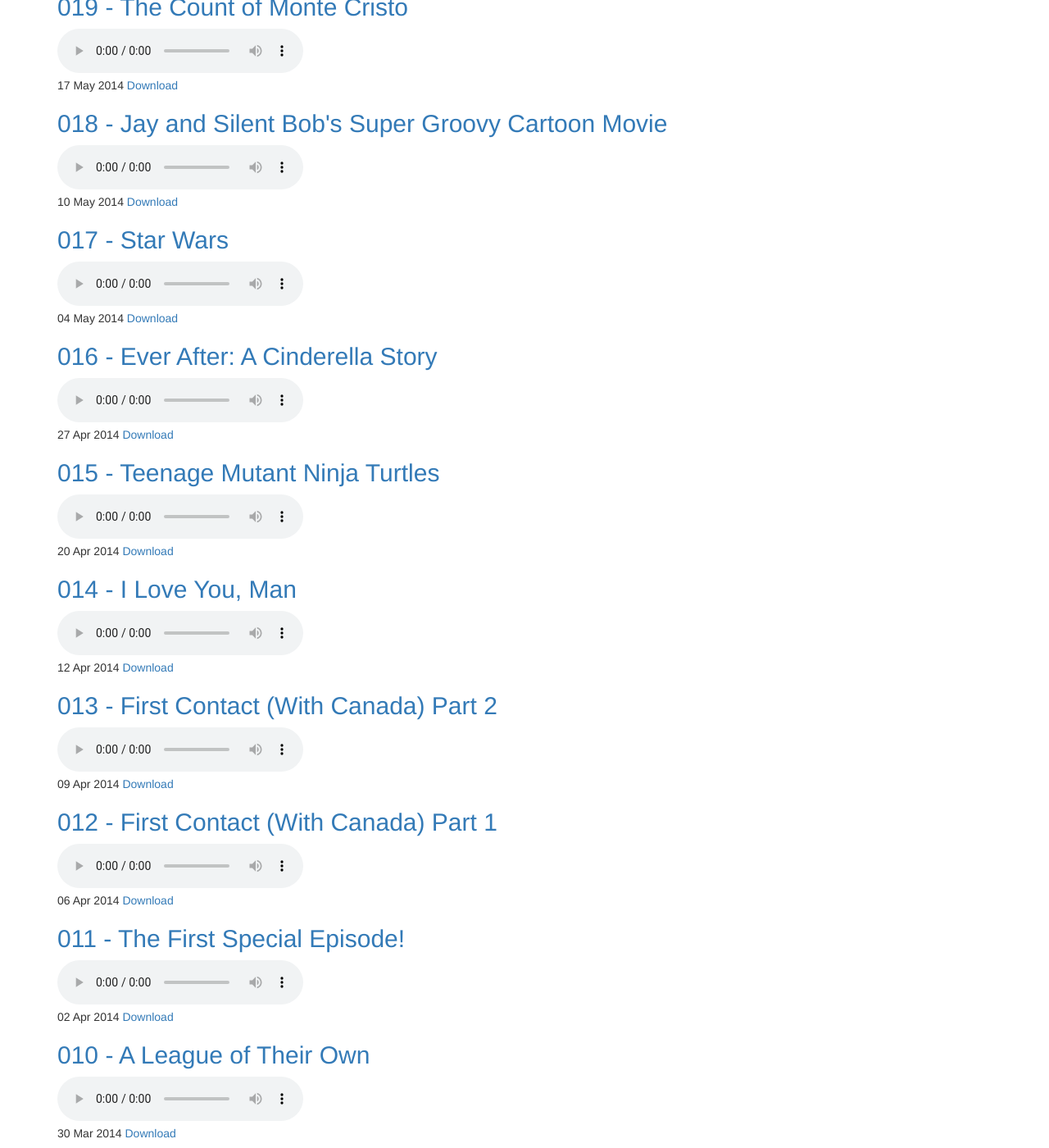
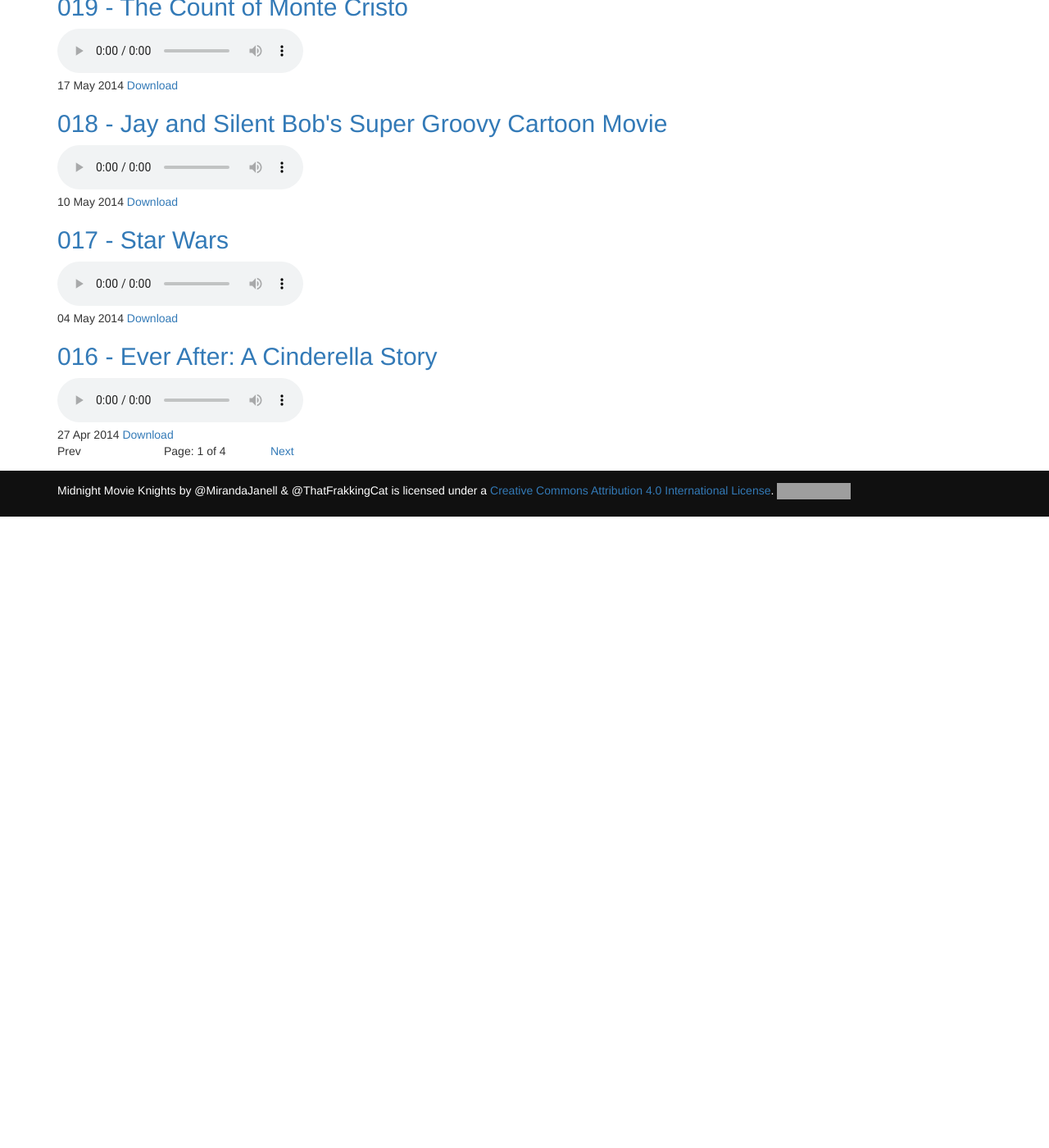
Before and after one commit to MirandaJanell/MidnightMovieKnights, a Jekyll site: the page built from index.html, in a window 1280 px wide and 1400 px high, scrolled down 844 px. Shown: the whole window at 82% size. Built offline with Jekyll 4.4.1, drawn with Linux system fonts in a browser that asks for light colours; nearby versions of some CDN libraries; Markdown is read by kramdown in place of the engine named in the settings; the list of posts is cut into pages by our own code; comment, search, counter and statistics services are not loaded; after the commit the page ends 1474 px from its top, so only the background shows below that; some of the changed text lies outside the part shown; grey boxes are pictures that could not be loaded.

Commit message:
Enabled pagination.

```diff
--- a/_config.yml
+++ b/_config.yml
@@ -5,3 +5,4 @@
 timezone: America/Los_Angeles
 baseurl: ''
 url: http://www.midnightmovieknights.com
+paginate: 5
--- a/index.html
+++ b/index.html
@@ -18,7 +18,7 @@
 		</div>
 	</div>
 	<h2>Episodes</h2>
-{% for post in site.posts %}
+{% for post in paginator.posts %}
 	{% assign episodeurl = post.link | replace: 'http://', 'http://www.podtrac.com/pts/redirect.m4a/' %}
 	<div>
 		<h2><a href="{{ site.baseurl }}{{ post.url }}">{{ post.title }}</a></h2>
@@ -34,4 +34,30 @@
 		</div>
 	</div>
 {% endfor %}
+
+{% if paginator.total_pages > 1 %}
+	<div class="paginator row">
+		<div class="col-xs-2">
+		{% if paginator.previous_page %}
+			{% if paginator.previous_page == 1 %}
+			<a href="/" >Prev</a>
+			{% else %}
+			<a href="/page{{ paginator.previous_page }}">Prev</a>
+			{% endif %}
+		{% else %}
+			<span>Prev</span>
+		{% endif %}
+		</div>
+
+		<div class="col-xs-2">Page: {{ paginator.page }} of {{ paginator.total_pages }}</div>
+
+		<div class="col-xs-2">
+		{% if paginator.next_page %}
+			<a href="/page{{ paginator.next_page }}">Next</a>
+		{% else %}
+			<span>Next</span>
+		{% endif %}
+		</div>
+	</div>
+{% endif %}
 </div>
```
